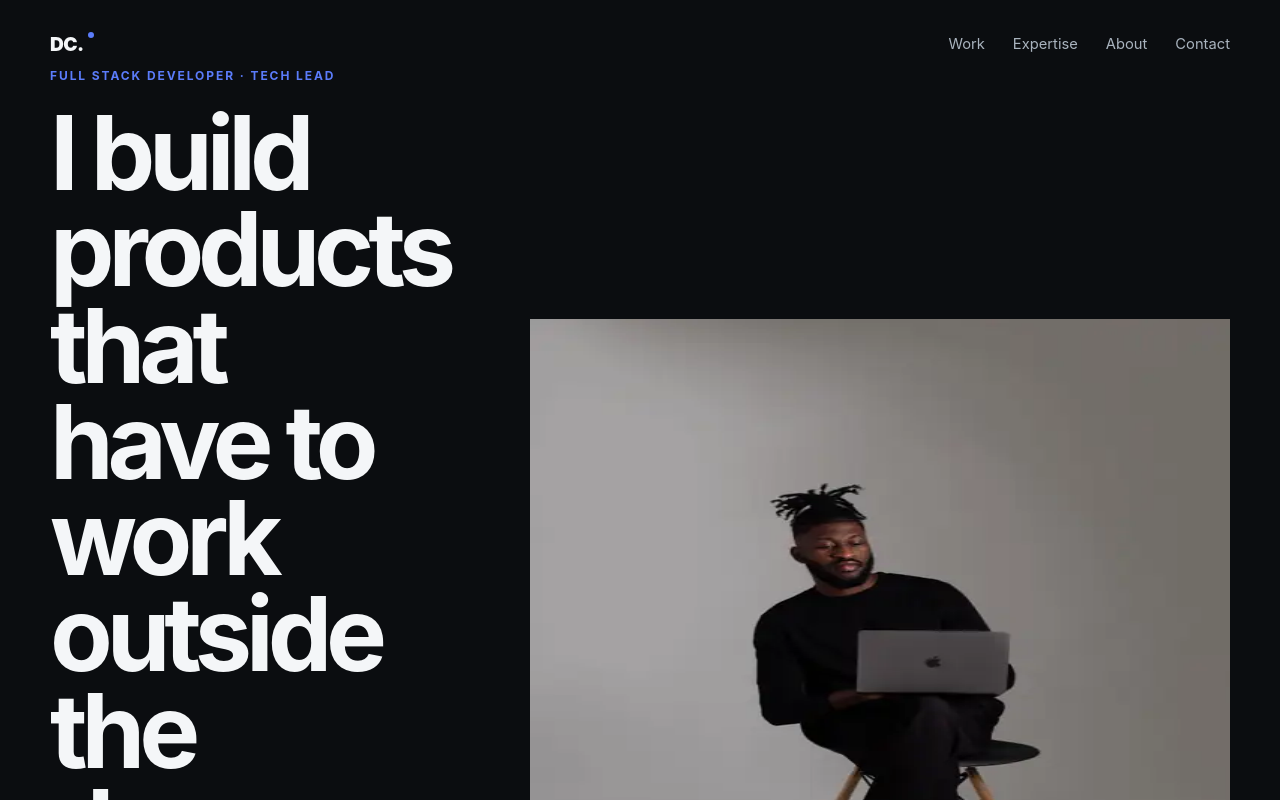
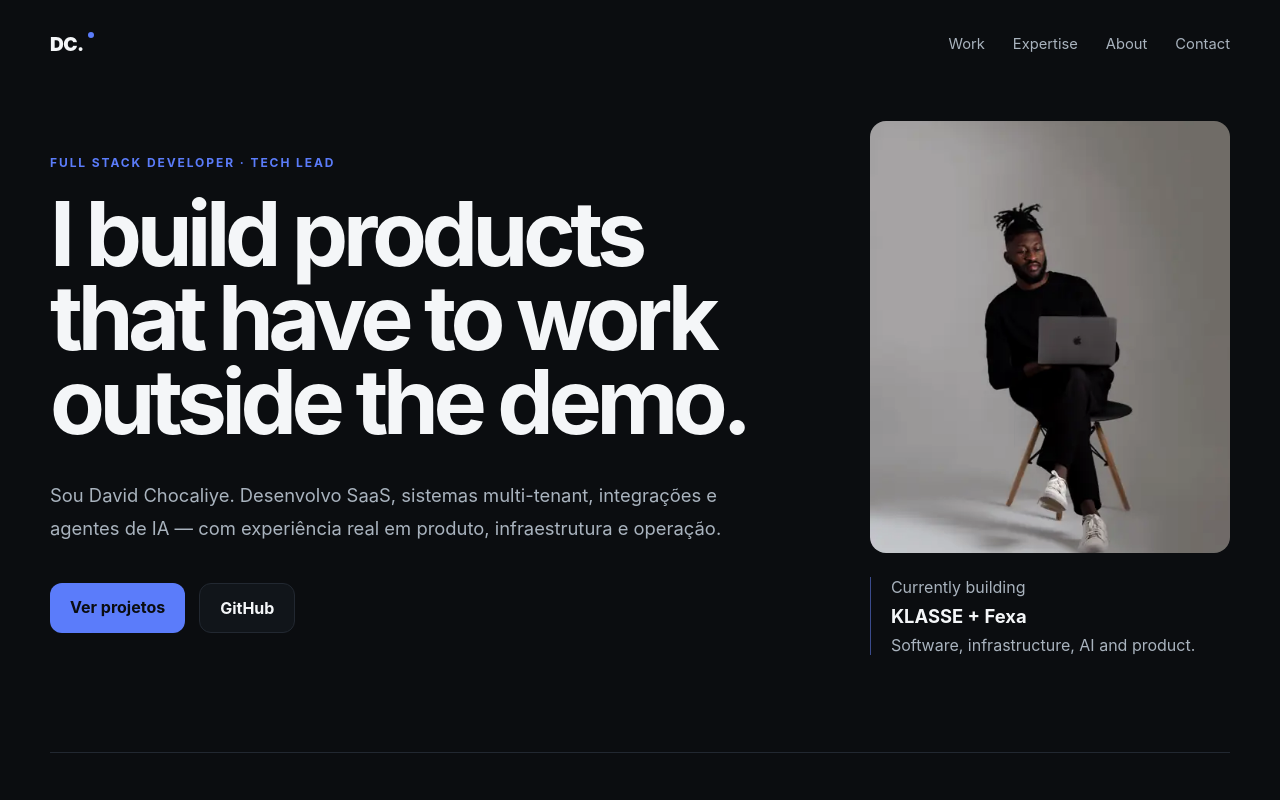
Before and after one commit to moxi-edtech/chocaliye-portfolio, a Next.js app: page / in a window 1280 px wide. Shown: the top 800 px of the page. Built offline with nearby package versions, Linux system fonts and the light colour scheme.

Commit message:
Refine hero composition around editorial photography

```diff
--- a/app/globals.css
+++ b/app/globals.css
@@ -3,355 +3,82 @@
   --surface: #11151a;
   --surface-2: #151a21;
   --border: #222831;
-
   --text: #f4f6f8;
   --muted: #a9b3be;
   --subtle: #6f7a86;
-
   --accent: #5b7cfa;
   --accent-hover: #6d89ff;
   --accent-dim: #3b4b8c;
   --accent-soft: rgba(91, 124, 250, 0.12);
-
   --success: #34d399;
   --danger: #f87171;
 }
-
-* {
-  box-sizing: border-box;
+* { box-sizing: border-box; }
+html { scroll-behavior: smooth; background: var(--bg); }
+body {
+  margin: 0; background: var(--bg); color: var(--text);
+  font-family: Inter, ui-sans-serif, system-ui, -apple-system, BlinkMacSystemFont, "Segoe UI", sans-serif;
+  -webkit-font-smoothing: antialiased; text-rendering: optimizeLegibility;
 }
-
-html {
-  scroll-behavior: smooth;
-  background: var(--bg);
+::selection { background: var(--accent); color: var(--bg); }
+a { color: inherit; text-decoration: none; }
+.shell { width: min(1180px, calc(100% - 40px)); margin: 0 auto; }
+.hero { min-height: 94vh; padding: 32px 0 96px; display: flex; flex-direction: column; }
+nav { display: flex; justify-content: space-between; align-items: center; }
+.brand { color: var(--text); font-weight: 900; font-size: 1.2rem; letter-spacing: -0.03em; }
+.brand::after { content: ""; display: inline-block; width: 6px; height: 6px; margin-left: 4px; border-radius: 999px; background: var(--accent); vertical-align: top; }
+.navlinks { display: flex; gap: 28px; color: var(--muted); font-size: 0.92rem; }
+.navlinks a, .case a { transition: color 160ms ease; }
+.navlinks a:hover, .case a:hover { color: var(--accent-hover); }
+.heroGrid { margin: auto 0; display: grid; grid-template-columns: minmax(0, 1.35fr) minmax(300px, .65fr); gap: 72px; align-items: center; padding-top: 64px; }
+.heroCopy { position: relative; z-index: 1; }
+.eyebrow { color: var(--accent); font-size: 0.75rem; font-weight: 700; letter-spacing: 0.16em; }
+.hero h1 { max-width: 820px; margin: 22px 0 34px; font-size: clamp(3rem, 7vw, 6.5rem); line-height: 0.94; letter-spacing: -0.06em; }
+.lead { max-width: 680px; color: var(--muted); font-size: 1.15rem; line-height: 1.8; }
+.actions { display: flex; gap: 14px; margin-top: 38px; }
+.primary, .secondary { padding: 14px 20px; border-radius: 12px; font-weight: 700; transition: transform 160ms ease, background 160ms ease, border-color 160ms ease, color 160ms ease; }
+.primary { background: var(--accent); color: var(--accent-fg, #0b0d10); }
+.primary:hover { background: var(--accent-hover); transform: translateY(-1px); }
+.secondary { border: 1px solid var(--border); background: var(--surface); color: var(--text); }
+.secondary:hover { border-color: var(--accent-dim); background: var(--accent-soft); color: var(--accent-hover); }
+.heroPortrait { align-self: stretch; display: flex; flex-direction: column; justify-content: center; gap: 24px; min-width: 0; }
+.heroPortrait img { width: 100%; height: min(54vh, 560px); object-fit: cover; object-position: 50% 42%; border-radius: 16px; filter: saturate(.9) contrast(1.03); }
+.signal { padding-left: 20px; border-left: 1px solid var(--accent-dim); color: var(--muted); }
+.signal strong { display: block; margin: 8px 0; color: var(--text); font-size: 1.15rem; }
+.signal p { margin: 0; }
+.section { padding: 116px 0; border-top: 1px solid var(--border); }
+.sectionHead { display: grid; grid-template-columns: 0.7fr 2fr; gap: 48px; margin-bottom: 64px; }
+.section h2, .contact h2 { margin: 0; font-size: clamp(2.1rem, 5vw, 4.8rem); line-height: 1; letter-spacing: -0.045em; }
+.cases { display: grid; gap: 1px; overflow: hidden; border: 1px solid var(--border); border-radius: 16px; background: var(--border); }
+.case { display: grid; grid-template-columns: 80px 1fr; gap: 32px; padding: 44px; background: var(--surface); }
+.caseIndex { color: var(--subtle); font-variant-numeric: tabular-nums; }
+.case h3 { margin: 10px 0 18px; font-size: 2rem; }
+.case p { max-width: 760px; margin: 0; color: var(--muted); line-height: 1.8; }
+.stack { margin: 26px 0 24px; color: var(--subtle); font-size: 0.9rem; }
+.case a { color: var(--accent); font-weight: 700; }
+.skillGrid { display: flex; flex-wrap: wrap; gap: 12px; }
+.skillGrid span { padding: 12px 15px; border: 1px solid var(--border); border-radius: 999px; background: var(--surface); color: var(--muted); }
+.about { display: grid; grid-template-columns: 0.8fr 1.2fr; gap: 96px; }
+.aboutCopy { color: var(--muted); font-size: 1.12rem; line-height: 1.9; }
+.aboutCopy p { margin: 0 0 24px; }
+.aboutCopy p:last-child { margin-bottom: 0; }
+.contact { padding: 140px 0; }
+.contact h2 { max-width: 900px; margin-top: 18px; }
+footer { display: flex; justify-content: space-between; padding: 32px 0 48px; border-top: 1px solid var(--border); color: var(--subtle); font-size: 0.86rem; }
+@media (max-width: 800px) {
+  .navlinks { display: none; }
+  .heroGrid, .sectionHead, .about { grid-template-columns: 1fr; }
+  .hero { min-height: auto; padding-bottom: 72px; }
+  .heroGrid { gap: 48px; padding-top: 88px; }
+  .heroPortrait { gap: 20px; }
+  .heroPortrait img { height: min(62vh, 520px); object-position: 50% 42%; }
+  .signal { display: block; }
+  .case { grid-template-columns: 1fr; gap: 20px; padding: 30px 24px; }
+  .caseIndex { font-size: 0.8rem; }
+  .section { padding: 82px 0; }
+  .sectionHead { gap: 24px; margin-bottom: 42px; }
+  .about { gap: 40px; }
+  .contact { padding: 96px 0; }
+  .shell { width: min(100% - 28px, 1180px); }
+  footer { flex-direction: column; gap: 16px; }
 }
-
-body {
-  margin: 0;
-  background: var(--bg);
-  color: var(--text);
-  font-family: Inter, ui-sans-serif, system-ui, -apple-system, BlinkMacSystemFont,
-    "Segoe UI", sans-serif;
-  -webkit-font-smoothing: antialiased;
-  text-rendering: optimizeLegibility;
-}
-
-::selection {
-  background: var(--accent);
-  color: var(--bg);
-}
-
-a {
-  color: inherit;
-  text-decoration: none;
-}
-
-.shell {
-  width: min(1180px, calc(100% - 40px));
-  margin: 0 auto;
-}
-
-.hero {
-  min-height: 94vh;
-  padding: 32px 0 96px;
-  display: flex;
-  flex-direction: column;
-}
-
-nav {
-  display: flex;
-  justify-content: space-between;
-  align-items: center;
-}
-
-.brand {
-  color: var(--text);
-  font-weight: 900;
-  font-size: 1.2rem;
-  letter-spacing: -0.03em;
-}
-
-.brand::after {
-  content: "";
-  display: inline-block;
-  width: 6px;
-  height: 6px;
-  margin-left: 4px;
-  border-radius: 999px;
-  background: var(--accent);
-  vertical-align: top;
-}
-
-.navlinks {
-  display: flex;
-  gap: 28px;
-  color: var(--muted);
-  font-size: 0.92rem;
-}
-
-.navlinks a,
-.case a {
-  transition: color 160ms ease;
-}
-
-.navlinks a:hover,
-.case a:hover {
-  color: var(--accent-hover);
-}
-
-.heroGrid {
-  margin: auto 0;
-  display: grid;
-  grid-template-columns: 1.7fr 0.7fr;
-  gap: 72px;
-  align-items: end;
-}
-
-.eyebrow {
-  color: var(--accent);
-  font-size: 0.75rem;
-  font-weight: 700;
-  letter-spacing: 0.16em;
-}
-
-.hero h1 {
-  max-width: 900px;
-  margin: 22px 0 34px;
-  font-size: clamp(3rem, 8vw, 7rem);
-  line-height: 0.94;
-  letter-spacing: -0.06em;
-}
-
-.lead {
-  max-width: 720px;
-  color: var(--muted);
-  font-size: 1.15rem;
-  line-height: 1.8;
-}
-
-.actions {
-  display: flex;
-  gap: 14px;
-  margin-top: 38px;
-}
-
-.primary,
-.secondary {
-  padding: 14px 20px;
-  border-radius: 12px;
-  font-weight: 700;
-  transition:
-    transform 160ms ease,
-    background 160ms ease,
-    border-color 160ms ease,
-    color 160ms ease;
-}
-
-.primary {
-  background: var(--accent);
-  color: var(--accent-fg, #0b0d10);
-}
-
-.primary:hover {
-  background: var(--accent-hover);
-  transform: translateY(-1px);
-}
-
-.secondary {
-  border: 1px solid var(--border);
-  background: var(--surface);
-  color: var(--text);
-}
-
-.secondary:hover {
-  border-color: var(--accent-dim);
-  background: var(--accent-soft);
-  color: var(--accent-hover);
-}
-
-.signal {
-  padding-left: 28px;
-  border-left: 1px solid var(--accent-dim);
-  color: var(--muted);
-}
-
-.signal strong {
-  display: block;
-  margin: 10px 0;
-  color: var(--text);
-  font-size: 1.3rem;
-}
-
-.section {
-  padding: 116px 0;
-  border-top: 1px solid var(--border);
-}
-
-.sectionHead {
-  display: grid;
-  grid-template-columns: 0.7fr 2fr;
-  gap: 48px;
-  margin-bottom: 64px;
-}
-
-.section h2,
-.contact h2 {
-  margin: 0;
-  font-size: clamp(2.1rem, 5vw, 4.8rem);
-  line-height: 1;
-  letter-spacing: -0.045em;
-}
-
-.cases {
-  display: grid;
-  gap: 1px;
-  overflow: hidden;
-  border: 1px solid var(--border);
-  border-radius: 16px;
-  background: var(--border);
-}
-
-.case {
-  display: grid;
-  grid-template-columns: 80px 1fr;
-  gap: 32px;
-  padding: 44px;
-  background: var(--surface);
-}
-
-.caseIndex {
-  color: var(--subtle);
-  font-variant-numeric: tabular-nums;
-}
-
-.case h3 {
-  margin: 10px 0 18px;
-  font-size: 2rem;
-}
-
-.case p {
-  max-width: 760px;
-  margin: 0;
-  color: var(--muted);
-  line-height: 1.8;
-}
-
-.stack {
-  margin: 26px 0 24px;
-  color: var(--subtle);
-  font-size: 0.9rem;
-}
-
-.case a {
-  color: var(--accent);
-  font-weight: 700;
-}
-
-.skillGrid {
-  display: flex;
-  flex-wrap: wrap;
-  gap: 12px;
-}
-
-.skillGrid span {
-  padding: 12px 15px;
-  border: 1px solid var(--border);
-  border-radius: 999px;
-  background: var(--surface);
-  color: var(--muted);
-}
-
-.about {
-  display: grid;
-  grid-template-columns: 0.8fr 1.2fr;
-  gap: 96px;
-}
-
-.aboutCopy {
-  color: var(--muted);
-  font-size: 1.12rem;
-  line-height: 1.9;
-}
-
-.aboutCopy p {
-  margin: 0 0 24px;
-}
-
-.aboutCopy p:last-child {
-  margin-bottom: 0;
-}
-
-.contact {
-  padding: 140px 0;
-}
-
-.contact h2 {
-  max-width: 900px;
-  margin-top: 18px;
-}
-
-footer {
-  display: flex;
-  justify-content: space-between;
-  padding: 32px 0 48px;
-  border-top: 1px solid var(--border);
-  color: var(--subtle);
-  font-size: 0.86rem;
-}
-
-@media (max-width: 800px) {
-  .navlinks {
-    display: none;
-  }
-
-  .heroGrid,
-  .sectionHead,
-  .about {
-    grid-template-columns: 1fr;
-  }
-
-  .signal {
-    display: none;
-  }
-
-  .hero {
-    min-height: 88vh;
-    padding-bottom: 72px;
-  }
-
-  .case {
-    grid-template-columns: 1fr;
-    gap: 20px;
-    padding: 30px 24px;
-  }
-
-  .caseIndex {
-    font-size: 0.8rem;
-  }
-
-  .section {
-    padding: 82px 0;
-  }
-
-  .sectionHead {
-    gap: 24px;
-    margin-bottom: 42px;
-  }
-
-  .about {
-    gap: 40px;
-  }
-
-  .contact {
-    padding: 96px 0;
-  }
-
-  .shell {
-    width: min(100% - 28px, 1180px);
-  }
-
-  footer {
-    flex-direction: column;
-    gap: 16px;
-  }
-}
```
